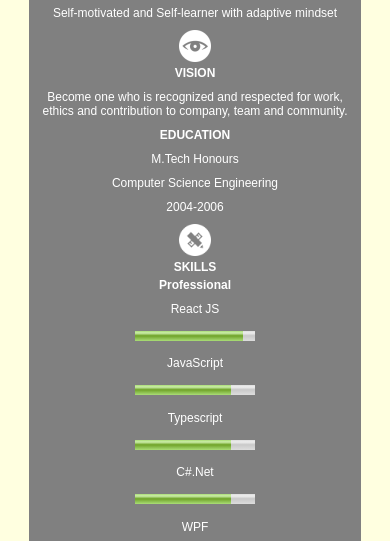
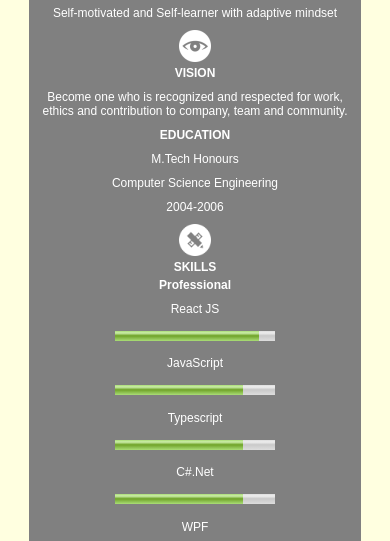
Before and after one commit to vinaya22/vinayonlineresume, a plain HTML site: page index.html in a window 390 px wide. Shown: the part 279-820 px from the top of the page. Drawn offline with Linux system fonts and the light colour scheme.

Commit message:
responsive design

```diff
--- a/styles/resume.css
+++ b/styles/resume.css
@@ -235,7 +235,7 @@ footer p{
 @media(max-width: 750px) {
 
     meter {
-        max-width: 10rem;
+        width: 10rem;
     }
 }
 
@@ -246,7 +246,7 @@ footer p{
     }
 
     meter {
-        max-width: 8rem;
+        width: 8rem;
     }
 }
 
@@ -268,6 +268,6 @@ footer p{
     }
 
     meter {
-        max-width: 15rem;
+        width: 20em;
     }
 }
```
